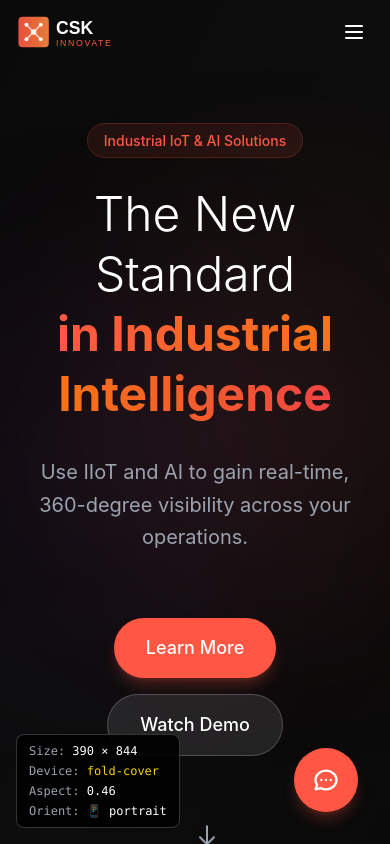
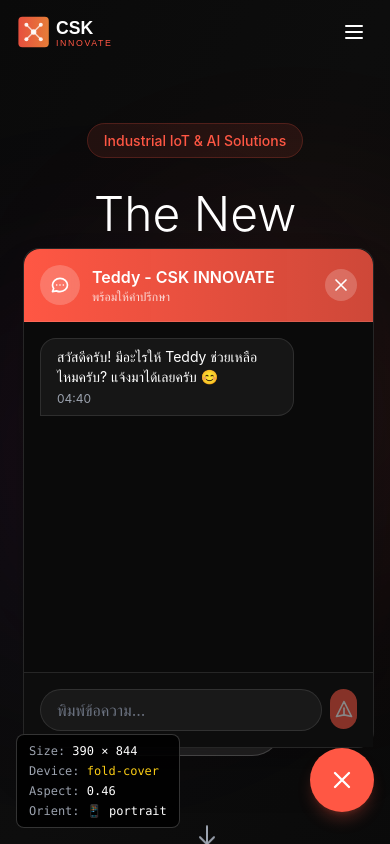
Before and after one commit to jaroohGit/csk-innovate, a Next.js app: page / in a window 390 px wide. Both pictures are taken after a click on the button 326 px from the left and 780 px from the top of the page. Shown: the top 844 px of the page. Built offline with nearby package versions, Linux system fonts and the light colour scheme.

Commit message:
Add interactive chat widget with Teddy greeting

```diff
--- a/components/ChatButton.tsx
+++ b/components/ChatButton.tsx
@@ -1,10 +1,148 @@
+'use client';
+
+import { useState } from 'react';
+
 export default function ChatButton() {
+  const [isOpen, setIsOpen] = useState(false);
+  const [message, setMessage] = useState('');
+  const [messages, setMessages] = useState([
+    {
+      id: 1,
+      text: 'สวัสดีครับ! มีอะไรให้ Teddy ช่วยเหลือไหมครับ? แจ้งมาได้เลยครับ 😊',
+      sender: 'bot',
+      timestamp: new Date(),
+    },
+  ]);
+
+  const handleSend = () => {
+    if (message.trim()) {
+      const userMessage = {
+        id: messages.length + 1,
+        text: message,
+        sender: 'user',
+        timestamp: new Date(),
+      };
+
+      setMessages([...messages, userMessage]);
+      setMessage('');
+
+      setTimeout(() => {
+        const botReply = {
+          id: messages.length + 2,
+          text: 'ขอบคุณสำหรับข้อความครับ! ทีมงานจะติดต่อกลับไปโดยเร็วที่สุดครับ',
+          sender: 'bot',
+          timestamp: new Date(),
+        };
+        setMessages(prev => [...prev, botReply]);
+      }, 1000);
+    }
+  };
+
+  const handleKeyPress = (e: React.KeyboardEvent) => {
+    if (e.key === 'Enter' && !e.shiftKey) {
+      e.preventDefault();
+      handleSend();
+    }
+  };
+
   return (
-    <button className="fixed bottom-8 right-8 w-16 h-16 bg-accent text-white rounded-full shadow-lg shadow-accent/25 hover:scale-110 transition-all z-50 flex items-center justify-center group" aria-label="Open chat">
-      <svg className="w-7 h-7" fill="none" stroke="currentColor" viewBox="0 0 24 24">
-        <path strokeLinecap="round" strokeLinejoin="round" strokeWidth={2} d="M8 12h.01M12 12h.01M16 12h.01M21 12c0 4.418-4.03 8-9 8a9.863 9.863 0 01-4.255-.949L3 20l1.395-3.72C3.512 15.042 3 13.574 3 12c0-4.418 4.03-8 9-8s9 3.582 9 8z" />
-      </svg>
-      <span className="absolute inset-0 rounded-full bg-accent animate-ping opacity-20"></span>
-    </button>
+    <>
+      {/* Chat Widget */}
+      {isOpen && (
+        <div className="fixed bottom-24 right-4 sm:right-8 w-[90vw] sm:w-96 h-[500px] bg-[#0d0d0d] rounded-2xl shadow-2xl border border-white/10 flex flex-col z-50">
+          {/* Header */}
+          <div className="flex items-center justify-between p-4 border-b border-white/10 bg-gradient-to-r from-accent to-accent/80 rounded-t-2xl">
+            <div className="flex items-center gap-3">
+              <div className="w-10 h-10 rounded-full bg-white/20 backdrop-blur flex items-center justify-center">
+                <svg className="w-5 h-5 text-white" fill="none" stroke="currentColor" viewBox="0 0 24 24">
+                  <path strokeLinecap="round" strokeLinejoin="round" strokeWidth={2} d="M8 12h.01M12 12h.01M16 12h.01M21 12c0 4.418-4.03 8-9 8a9.863 9.863 0 01-4.255-.949L3 20l1.395-3.72C3.512 15.042 3 13.574 3 12c0-4.418 4.03-8 9-8s9 3.582 9 8z" />
+                </svg>
+              </div>
+              <div>
+                <h3 className="font-semibold text-white">Teddy - CSK INNOVATE</h3>
+                <p className="text-xs text-white/80">พร้อมให้คำปรึกษา</p>
+              </div>
+            </div>
+            <button
+              onClick={() => setIsOpen(false)}
+              className="w-8 h-8 rounded-full bg-white/20 hover:bg-white/30 flex items-center justify-center transition-colors"
+            >
+              <svg className="w-5 h-5 text-white" fill="none" stroke="currentColor" viewBox="0 0 24 24">
+                <path strokeLinecap="round" strokeLinejoin="round" strokeWidth={2} d="M6 18L18 6M6 6l12 12" />
+              </svg>
+            </button>
+          </div>
+
+          {/* Messages */}
+          <div className="flex-1 overflow-y-auto p-4 space-y-4 bg-[#0a0a0a]">
+            {messages.map((msg) => (
+              <div
+                key={msg.id}
+                className={`flex ${msg.sender === 'user' ? 'justify-end' : 'justify-start'}`}
+              >
+                <div
+                  className={`max-w-[80%] rounded-2xl px-4 py-2 ${
+                    msg.sender === 'user'
+                      ? 'bg-accent text-white rounded-br-none'
+                      : 'bg-white/5 text-white rounded-bl-none border border-white/10'
+                  }`}
+                >
+                  <p className="text-sm">{msg.text}</p>
+                  <p className={`text-xs mt-1 ${
+                    msg.sender === 'user' ? 'text-white/70' : 'text-gray-400'
+                  }`}>
+                    {msg.timestamp.toLocaleTimeString('th-TH', {
+                      hour: '2-digit',
+                      minute: '2-digit'
+                    })}
+                  </p>
+                </div>
+              </div>
+            ))}
+          </div>
+
+          {/* Input */}
+          <div className="p-4 border-t border-white/10 bg-[#0d0d0d]">
+            <div className="flex gap-2">
+              <input
+                type="text"
+                value={message}
+                onChange={(e) => setMessage(e.target.value)}
+                onKeyPress={handleKeyPress}
+                placeholder="พิมพ์ข้อความ..."
+                className="flex-1 px-4 py-2 rounded-full border border-white/10 bg-white/5 text-white placeholder-gray-500 focus:outline-none focus:ring-2 focus:ring-accent"
+              />
+              <button
+                onClick={handleSend}
+                disabled={!message.trim()}
+                className="w-10 h-10 rounded-full bg-accent hover:bg-accent/90 disabled:opacity-50 disabled:cursor-not-allowed flex items-center justify-center transition-colors"
+              >
+                <svg className="w-5 h-5 text-white" fill="none" stroke="currentColor" viewBox="0 0 24 24">
+                  <path strokeLinecap="round" strokeLinejoin="round" strokeWidth={2} d="M12 19l9 2-9-18-9 18 9-2zm0 0v-8" />
+                </svg>
+              </button>
+            </div>
+          </div>
+        </div>
+      )}
+
+      {/* Chat Button */}
+      <button
+        onClick={() => setIsOpen(!isOpen)}
+        className="fixed bottom-8 right-4 sm:right-8 w-16 h-16 bg-accent text-white rounded-full shadow-lg shadow-accent/25 hover:scale-110 transition-all z-50 flex items-center justify-center group"
+        aria-label="Open chat"
+      >
+        {isOpen ? (
+          <svg className="w-7 h-7" fill="none" stroke="currentColor" viewBox="0 0 24 24">
+            <path strokeLinecap="round" strokeLinejoin="round" strokeWidth={2} d="M6 18L18 6M6 6l12 12" />
+          </svg>
+        ) : (
+          <svg className="w-7 h-7" fill="none" stroke="currentColor" viewBox="0 0 24 24">
+            <path strokeLinecap="round" strokeLinejoin="round" strokeWidth={2} d="M8 12h.01M12 12h.01M16 12h.01M21 12c0 4.418-4.03 8-9 8a9.863 9.863 0 01-4.255-.949L3 20l1.395-3.72C3.512 15.042 3 13.574 3 12c0-4.418 4.03-8 9-8s9 3.582 9 8z" />
+          </svg>
+        )}
+        <span className="absolute inset-0 rounded-full bg-accent animate-ping opacity-20"></span>
+      </button>
+    </>
   );
 }
```
